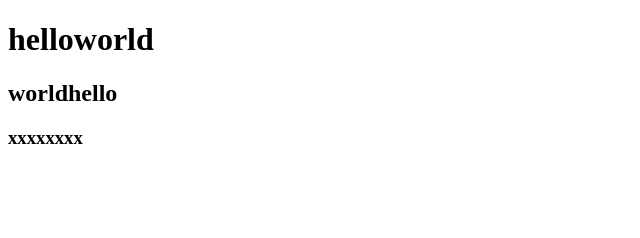
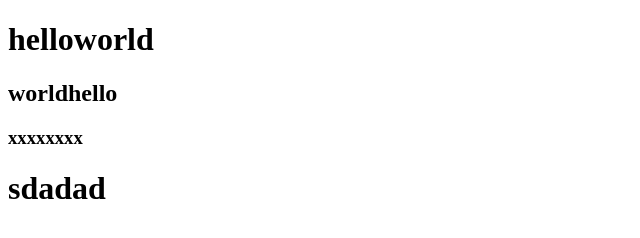
Before and after one commit to DavidMK666/testDemo, a plain HTML site: page index.html in a window 1280 px wide. Shown: the whole page, without its empty margins (0-640 px from the left). Drawn offline with Linux system fonts and the light colour scheme.

Commit message:
这是第三次提交

```diff
--- a/index.html
+++ b/index.html
@@ -10,6 +10,7 @@
         <h1>helloworld</h1>
         <h2>worldhello</h2>
         <h3>xxxxxxxx</h3>
+        <h1>sdadad</h1>
 
     </body>
 </html>
```
